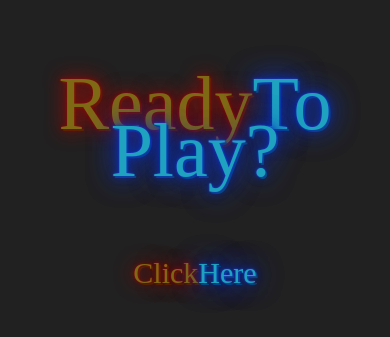
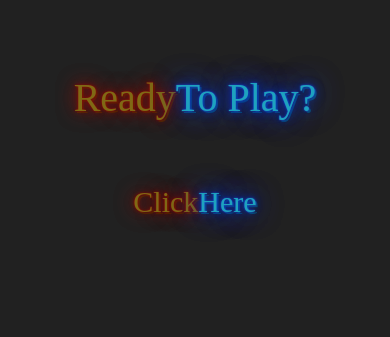
Before and after one commit to mcooper7649/ModernReactBootcamp-Part2, a React (Create React App) app in the folder react-lights-out-starter/: page / in a window 390 px wide. Shown: the part 185-522 px from the top of the page. Built offline with nearby package versions, Linux system fonts and the light colour scheme; a web font is replaced by a local one.

Commit message:
edit mobile css

```diff
--- a/react-lights-out-starter/src/Board.css
+++ b/react-lights-out-starter/src/Board.css
@@ -43,8 +43,8 @@ table tr:last-child td:last-child {
 .neon-orange {
   font-family: neon;
   color: #FB4264;
-  font-size: 80px;
-  line-height: 9vw;
+  font-size: 60px;
+  line-height: 7vw;
   text-shadow: 0 0 3vw #F40A35;
   animation: neon-orange 1s ease infinite;
   -moz-animation: neon-orange 1s ease infinite;
@@ -54,8 +54,8 @@ table tr:last-child td:last-child {
 .neon-blue {
   font-family: neon;
   color: #426DFB;
-  font-size: 80px;
-  line-height: 9vw;
+  font-size: 60px;
+  line-height: 7vw;
   text-shadow: 0 0 3vw #2356FF;
 
   animation: neon-blue 2s linear infinite;
@@ -136,7 +136,7 @@ table tr:last-child td:last-child {
 
 @media only screen and (max-width: 420px) {
   .Winner .neon-blue, .Winner .neon-orange{
-    font-size: 9vh;
+    font-size: 40px;
   }
 
   .Board-title {
@@ -146,8 +146,7 @@ table tr:last-child td:last-child {
   .neon-orange {
     font-family: neon;
     color: #FB4264;
-    line-height: 9vw;
-    font-size: 40px;
+    line-height: 6vw;
     text-shadow: 0 0 3vw #F40A35;
     animation: neon-orange 1s ease infinite;
     -moz-animation: neon-orange 1s ease infinite;
@@ -157,8 +156,7 @@ table tr:last-child td:last-child {
   .neon-blue {
     font-family: neon;
     color: #426DFB;
-    font-size: 40px;
-    line-height: 9vw;
+    line-height: 6vw;
     text-shadow: 0 0 3vw #2356FF;
 
     animation: neon-blue 2s linear infinite;
```
